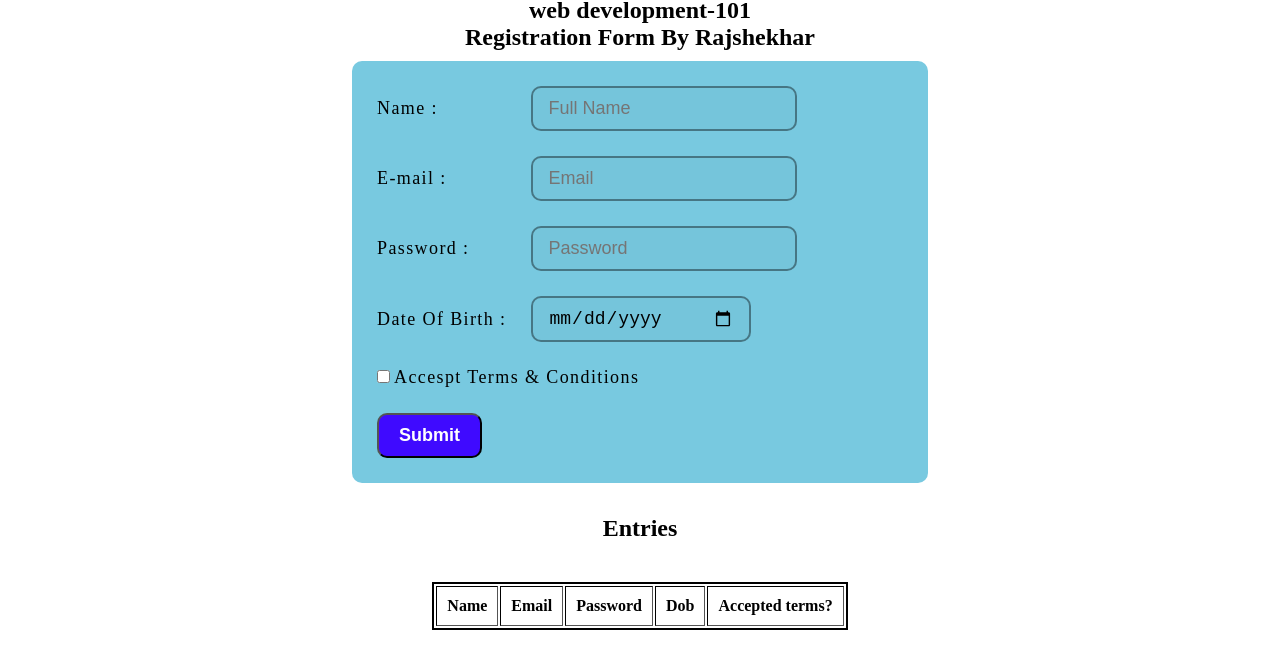
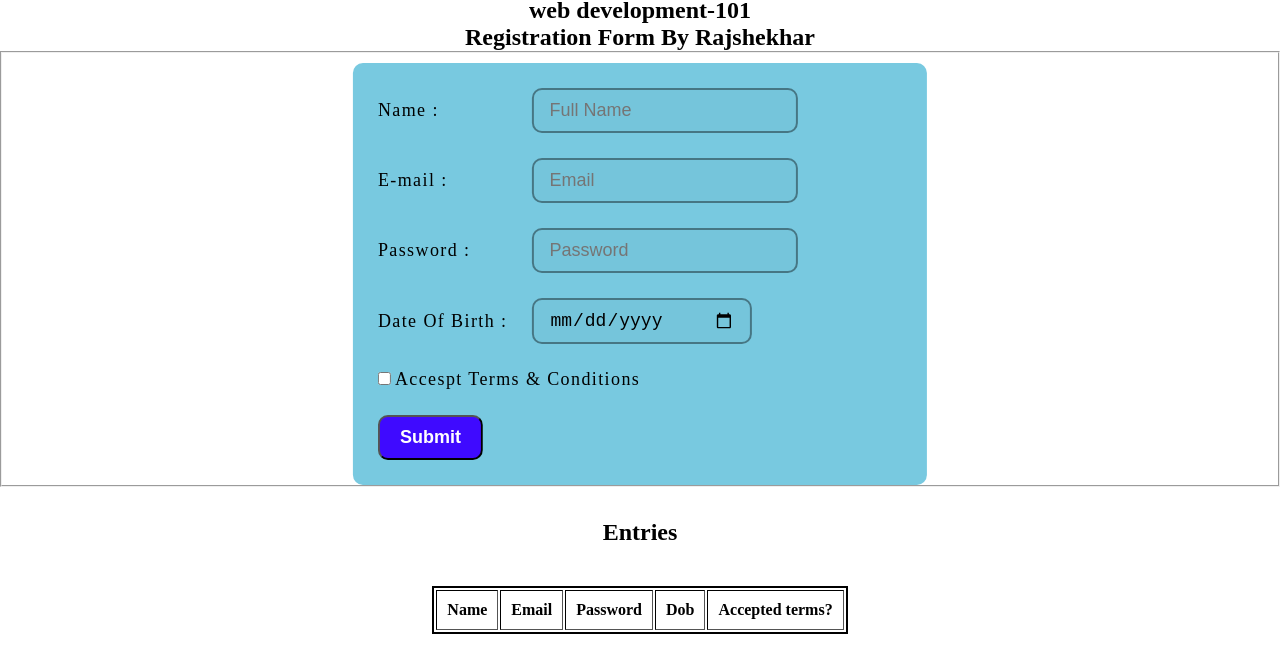
Before and after one commit to chintu99n/wd1010, a plain HTML site: page index.html in a window 1280 px wide. Shown: the part 40-712 px from the top of the page. Drawn offline with Linux system fonts and the light colour scheme.

Commit message:
Update index.html

```diff
--- a/index.html
+++ b/index.html
@@ -11,7 +11,7 @@
     <h1 align="center" class="head">PupilFrist</h1>
     <h2 align="center" class="head">web development-101</h2>
     <h2 align="center">Registration Form By Rajshekhar</h2>
-    <div class="box">
+    <fieldset><div class="box">
       <form class="form" id="form">
 
         <table class="tableForm" cellspacing="25px">
@@ -80,7 +80,8 @@
           </tr>
         </table>
       </form>
-    </div>
+    </div></fieldset>
+
 
     <div class="entry">
       <h2 class="subHead">Entries</h2>
```
